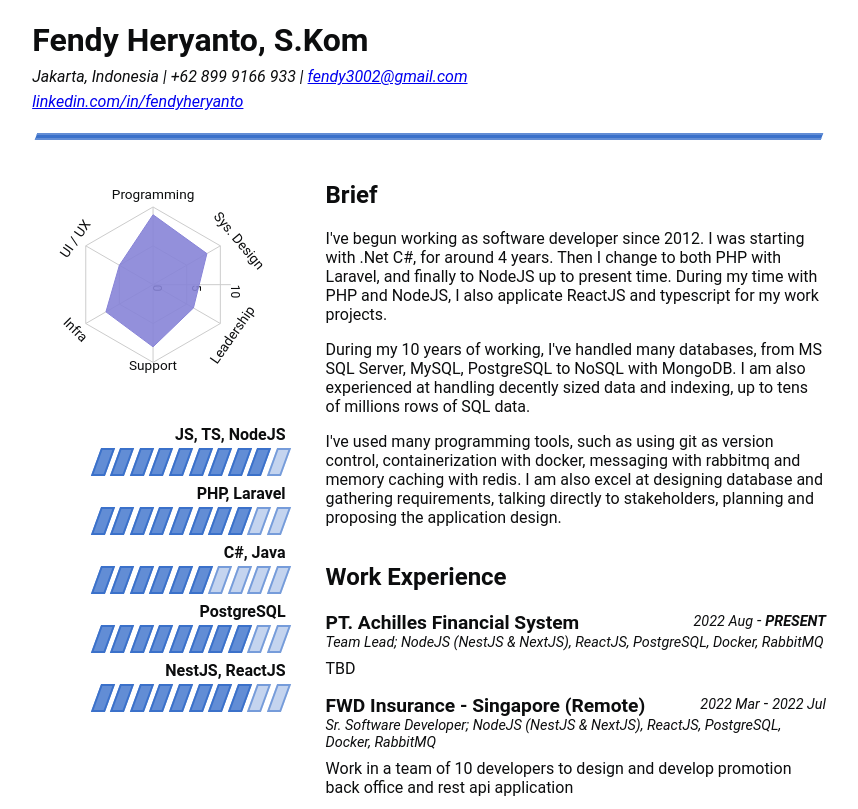
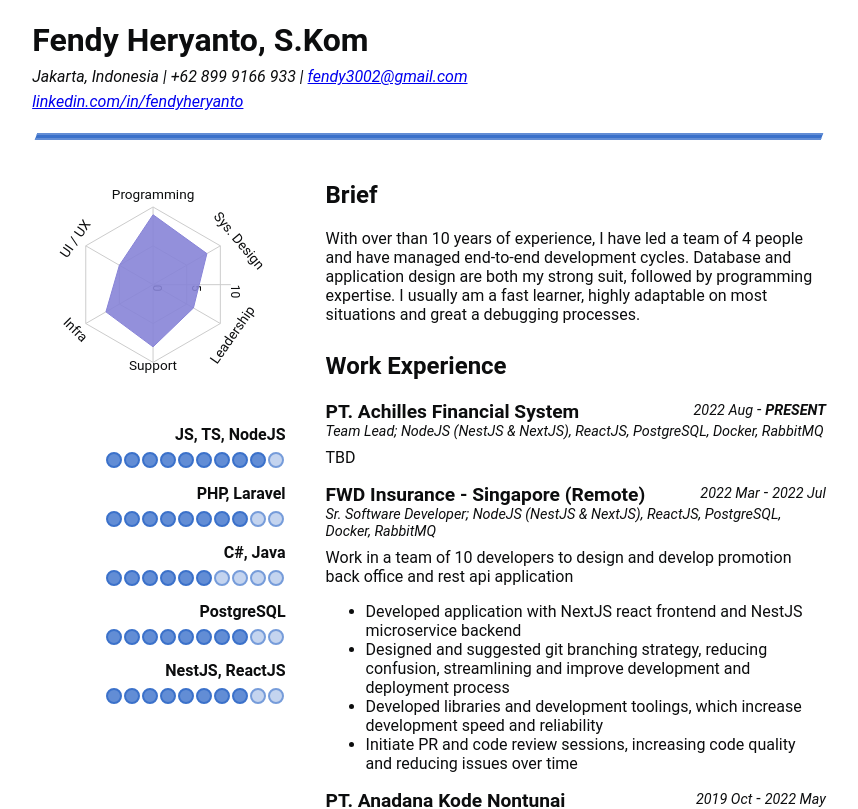
Before and after one commit to fendy3002/interview-tests, a React (Create React App) app in the folder homepage2/: page / in a window 1280 px wide. Shown: the top 809 px of the page, without its empty margins (211-1069 px from the left). Built offline with nearby package versions, Linux system fonts and the light colour scheme.

Commit message:
update cv

```diff
--- a/homepage2/public/index.html
+++ b/homepage2/public/index.html
@@ -24,7 +24,7 @@
       work correctly both with client-side routing and a non-root public URL.
       Learn how to configure a non-root public URL by running `npm run build`.
     -->
-    <title>React App</title>
+    <title>CV Fendy</title>
   </head>
   <body>
     <noscript>You need to enable JavaScript to run this app.</noscript>
--- a/homepage2/src/App.tsx
+++ b/homepage2/src/App.tsx
@@ -38,14 +38,9 @@ function App() {
       </div>
       <div style={{ width: "200px", marginLeft: "32px" }}></div>
       <hr />
-      <div style={{ padding: "14px" }}>
-        <button className="btn primary" type="button">
-          Submit
-        </button>
-        <button className="btn secondary" type="button">
-          Cancel
-        </button>
-      </div>
+      <div
+        style={{ minHeight: "1px", marginTop: "16px", marginBottom: "16px" }}
+      ></div>
     </>
   );
 }
--- a/homepage2/src/components/Introduction.tsx
+++ b/homepage2/src/components/Introduction.tsx
@@ -4,24 +4,11 @@ export const Introduction = () => {
       <div className="section introduction">
         <h2>Brief</h2>
         <p>
-          I've begun working as software developer since 2012. I was starting
-          with .Net C#, for around 4 years. Then I change to both PHP with
-          Laravel, and finally to NodeJS up to present time. During my time with
-          PHP and NodeJS, I also applicate ReactJS and typescript for my work
-          projects.
-        </p>
-        <p>
-          During my 10 years of working, I've handled many databases, from MS
-          SQL Server, MySQL, PostgreSQL to NoSQL with MongoDB. I am also
-          experienced at handling decently sized data and indexing, up to tens
-          of millions rows of SQL data.
-        </p>
-        <p>
-          I've used many programming tools, such as using git as version
-          control, containerization with docker, messaging with rabbitmq and
-          memory caching with redis. I am also excel at designing database and
-          gathering requirements, talking directly to stakeholders, planning and
-          proposing the application design.
+          With over than 10 years of experience, I have led a team of 4 people
+          and have managed end-to-end development cycles. Database and
+          application design are both my strong suit, followed by programming
+          expertise. I usually am a fast learner, highly adaptable on most
+          situations and great a debugging processes.
         </p>
       </div>
     </>
--- a/homepage2/src/components/StatusBar.tsx
+++ b/homepage2/src/components/StatusBar.tsx
@@ -14,6 +14,15 @@ export const StatusBar = (payload: { point: number; maxPoint?: number }) => {
     );
   }
   return (
-    <div style={{ display: "flex", justifyContent: "flex-end" }}>{pointDivs}</div>
+    <div
+      style={{
+        display: "flex",
+        justifyContent: "flex-end",
+        marginBottom: "8px",
+        marginTop: "4px",
+      }}
+    >
+      {pointDivs}
+    </div>
   );
 };
--- a/homepage2/src/components/WorkExperience.tsx
+++ b/homepage2/src/components/WorkExperience.tsx
@@ -55,7 +55,7 @@ export const WorkExperience = () => {
   return (
     <>
       <div className="section work-experience">
-        <h2>Work Experience</h2>
+        <h2 style={{ marginTop: "12px" }}>Work Experience</h2>
         <WorkExperienceLine
           company="PT. Achilles Financial System"
           periodFrom={new Date(2022, 7, 1)}
@@ -187,7 +187,9 @@ export const WorkExperience = () => {
           periodTo={new Date(2014, 1, 1)}
           skillSet="Jr. Software Developer; C#, Asp.Net Webform, SQL Server"
         >
-          {"Managed an inhouse system used by PT. Freeport Indonesia that interacts with SAP."}
+          {
+            "Managed an inhouse system used by PT. Freeport Indonesia that interacts with SAP."
+          }
         </WorkExperienceLine>
       </div>
     </>
--- a/homepage2/src/css/index.scss
+++ b/homepage2/src/css/index.scss
@@ -204,22 +204,24 @@ button {
 
 .status-point {
   background-color: $primary-light;
-  min-height: 24px;
+  min-height: 12px;
+  min-width: 12px;
+  max-height: 12px;
+  max-width: 12px;
   border: 2px solid $primary;
-  aspect-ratio: 2/5;
-  transform: skew(-20deg);
-  display: inline-block;
-  margin-left: 6px;
+  border-radius: 50%;
+  margin-right: 2px;
 }
 
 .status-point-empty {
   background-color: $primary-lighter3;
-  min-height: 24px;
   border: 2px solid $primary-lighter;
-  aspect-ratio: 2/5;
-  transform: skew(-20deg);
-  display: inline-block;
-  margin-left: 6px;
+  min-height: 12px;
+  min-width: 12px;
+  max-height: 12px;
+  max-width: 12px;
+  border-radius: 50%;
+  margin-right: 2px;
 }
 
 /*
```
